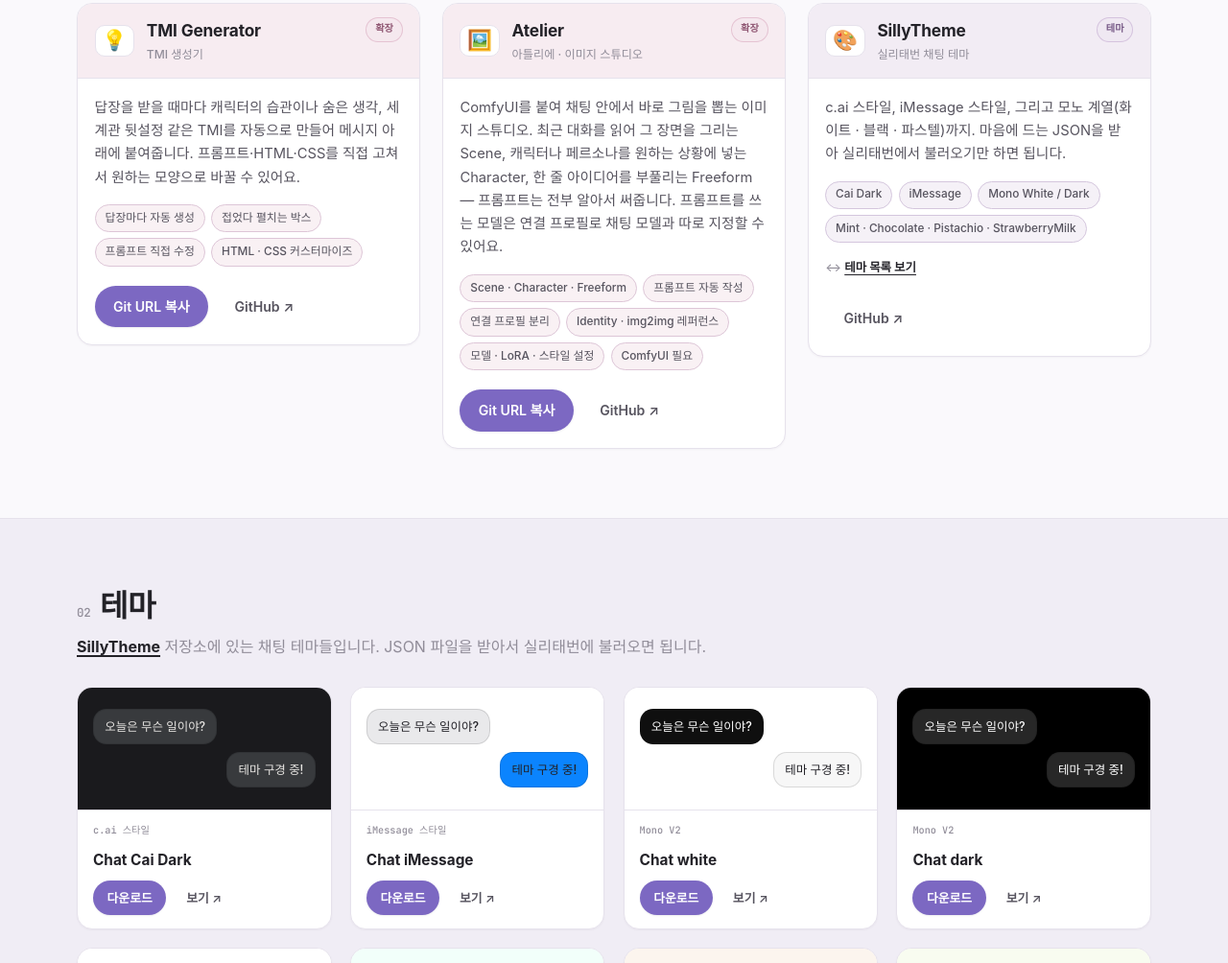
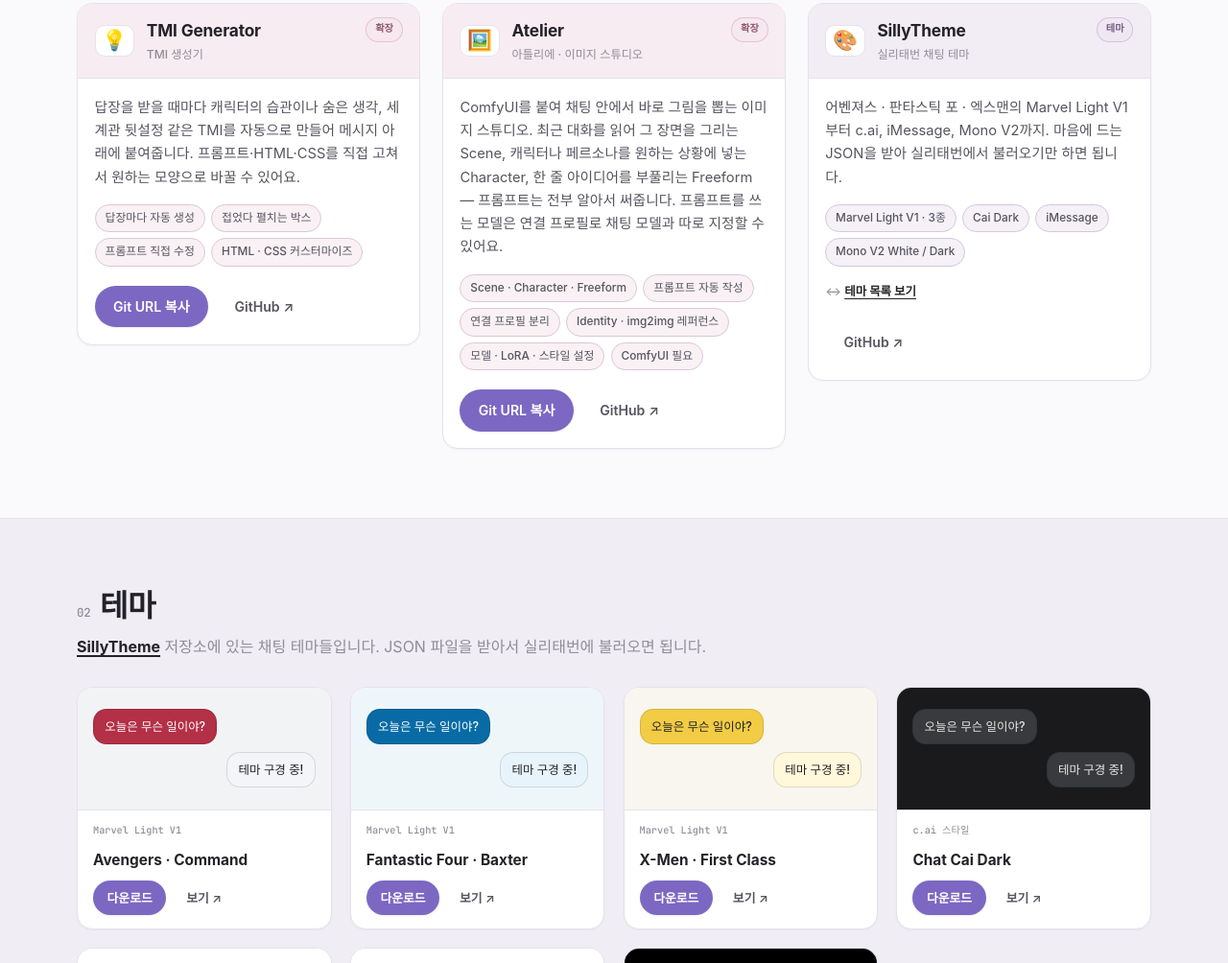
Before and after one commit to keepsanity/keepsanity.github.io, a plain HTML site: page index.html in a window 1280 px wide. Shown: the part 1796-2800 px from the top of the page at 96% size. Drawn offline with Linux system fonts and the light colour scheme; a web font is replaced by a local one.

Commit message:
Update theme catalog with Marvel Light V1 and hide Mono V1

```diff
--- a/assets/app.js
+++ b/assets/app.js
@@ -8,6 +8,7 @@
   const $$ = (sel, root) => Array.from((root || document).querySelectorAll(sel));
 
   const TYPE_LABEL = { web: '웹 도구', ext: '확장', theme: '테마' };
+  const visibleThemes = typeof THEMES !== 'undefined' ? THEMES.filter((theme) => !theme.hidden) : [];
 
   /* ---------------- 테마(라이트/다크) ---------------- */
   const root = document.documentElement;
@@ -235,7 +236,7 @@
     $$('[data-count]').forEach((node) => {
       const type = node.dataset.count;
       if (type === 'theme' && typeof THEMES !== 'undefined') {
-        node.textContent = THEMES.length;
+        node.textContent = visibleThemes.length;
       } else {
         node.textContent = PROJECTS.filter((p) => p.type === type).length;
       }
@@ -298,7 +299,7 @@
 
   if (themeGrid && typeof THEMES !== 'undefined') {
     const frag = document.createDocumentFragment();
-    THEMES.forEach((t) => frag.appendChild(buildThemeCard(t)));
+    visibleThemes.forEach((t) => frag.appendChild(buildThemeCard(t)));
     themeGrid.appendChild(frag);
   }
 
--- a/assets/data.js
+++ b/assets/data.js
@@ -130,8 +130,8 @@ const PROJECTS = [
     sub: '실리태번 채팅 테마',
     type: 'theme',
     emoji: '🎨',
-    desc: 'c.ai 스타일, iMessage 스타일, 그리고 모노 계열(화이트 · 블랙 · 파스텔)까지. 마음에 드는 JSON을 받아 실리태번에서 불러오기만 하면 됩니다.',
-    features: ['Cai Dark', 'iMessage', 'Mono White / Dark', 'Mint · Chocolate · Pistachio · StrawberryMilk'],
+    desc: '어벤져스 · 판타스틱 포 · 엑스맨의 Marvel Light V1부터 c.ai, iMessage, Mono V2까지. 마음에 드는 JSON을 받아 실리태번에서 불러오기만 하면 됩니다.',
+    features: ['Marvel Light V1 · 3종', 'Cai Dark', 'iMessage', 'Mono V2 White / Dark'],
     site: null,
     repo: 'https://github.com/keepsanity/SillyTheme',
     git: null,
@@ -141,11 +141,33 @@ const PROJECTS = [
 
 /* ============================================================
    테마 목록 (SillyTheme 저장소의 파일들)
+   hidden : true면 사이트 목록과 테마 개수에서 제외
    file   : 저장소 안의 경로
    swatch : [배경, 내 말풍선, 상대 말풍선/강조] — 테마 JSON의 실제 색값
    ============================================================ */
 
 const THEMES = [
+  {
+    name: 'Avengers · Command',
+    tag: 'Marvel Light V1',
+    file: 'Marvel Light V1/Avengers-Command.json',
+    swatch: ['#f2f3f5', '#f3f5f8', '#b33046'],
+    dark: false,
+  },
+  {
+    name: 'Fantastic Four · Baxter',
+    tag: 'Marvel Light V1',
+    file: 'Marvel Light V1/Fantastic-Four-Baxter.json',
+    swatch: ['#eff6fa', '#e8f4fc', '#086ba6'],
+    dark: false,
+  },
+  {
+    name: 'X-Men · First Class',
+    tag: 'Marvel Light V1',
+    file: 'Marvel Light V1/X-Men-First-Class.json',
+    swatch: ['#f8f6ee', '#fff8da', '#f2cc44'],
+    dark: false,
+  },
   {
     name: 'Chat Cai Dark',
     tag: 'c.ai 스타일',
@@ -177,6 +199,7 @@ const THEMES = [
   {
     name: 'Chat Mono',
     tag: 'Mono V1',
+    hidden: true,
     file: 'Chat Mono V1/Chat Mono.json',
     swatch: ['#ffffff', '#f7f7f7', '#0f0f0f'],
     dark: false,
@@ -184,6 +207,7 @@ const THEMES = [
   {
     name: 'Chat Mint',
     tag: 'Mono V1',
+    hidden: true,
     file: 'Chat Mono V1/Chat Mint.json',
     swatch: ['#f2fffa', '#e5fbf4', '#32a082'],
     dark: false,
@@ -191,6 +215,7 @@ const THEMES = [
   {
     name: 'Chat Chocolate',
     tag: 'Mono V1',
+    hidden: true,
     file: 'Chat Mono V1/Chat Chocolate.json',
     swatch: ['#fcf5ee', '#f9ecdf', '#a55f32'],
     dark: false,
@@ -198,6 +223,7 @@ const THEMES = [
   {
     name: 'Chat Pistachio',
     tag: 'Mono V1',
+    hidden: true,
     file: 'Chat Mono V1/Chat Pistachio.json',
     swatch: ['#f8fcf0', '#f0f9e8', '#789b3c'],
     dark: false,
@@ -205,6 +231,7 @@ const THEMES = [
   {
     name: 'Chat StrawberryMilk',
     tag: 'Mono V1',
+    hidden: true,
     file: 'Chat Mono V1/Chat StrawberryMilk.json',
     swatch: ['#fff5f8', '#fff0f4', '#cd5573'],
     dark: false,
--- a/index.html
+++ b/index.html
@@ -74,7 +74,7 @@
       <ul class="stats" aria-label="요약">
         <li><b data-count="web">4</b><span>웹 도구</span></li>
         <li><b data-count="ext">3</b><span>확장</span></li>
-        <li><b data-count="theme">9</b><span>테마</span></li>
+        <li><b data-count="theme">7</b><span>테마</span></li>
         <li><b>100%</b><span>로컬 동작</span></li>
       </ul>
     </div>
@@ -140,6 +140,7 @@
       <div id="theme-grid" class="theme-grid"></div>
       <div class="cta-row">
         <a class="btn btn-primary" href="https://github.com/keepsanity/SillyTheme" target="_blank" rel="noopener">테마 저장소 열기 ↗</a>
+        <a class="btn btn-outline" href="https://github.com/keepsanity/SillyTheme/tree/main/Marvel%20Light%20V1" target="_blank" rel="noopener">Marvel Light V1 폴더 ↗</a>
         <a class="btn btn-outline" href="#guide-theme">테마 적용 방법 보기</a>
       </div>
     </div>
```
